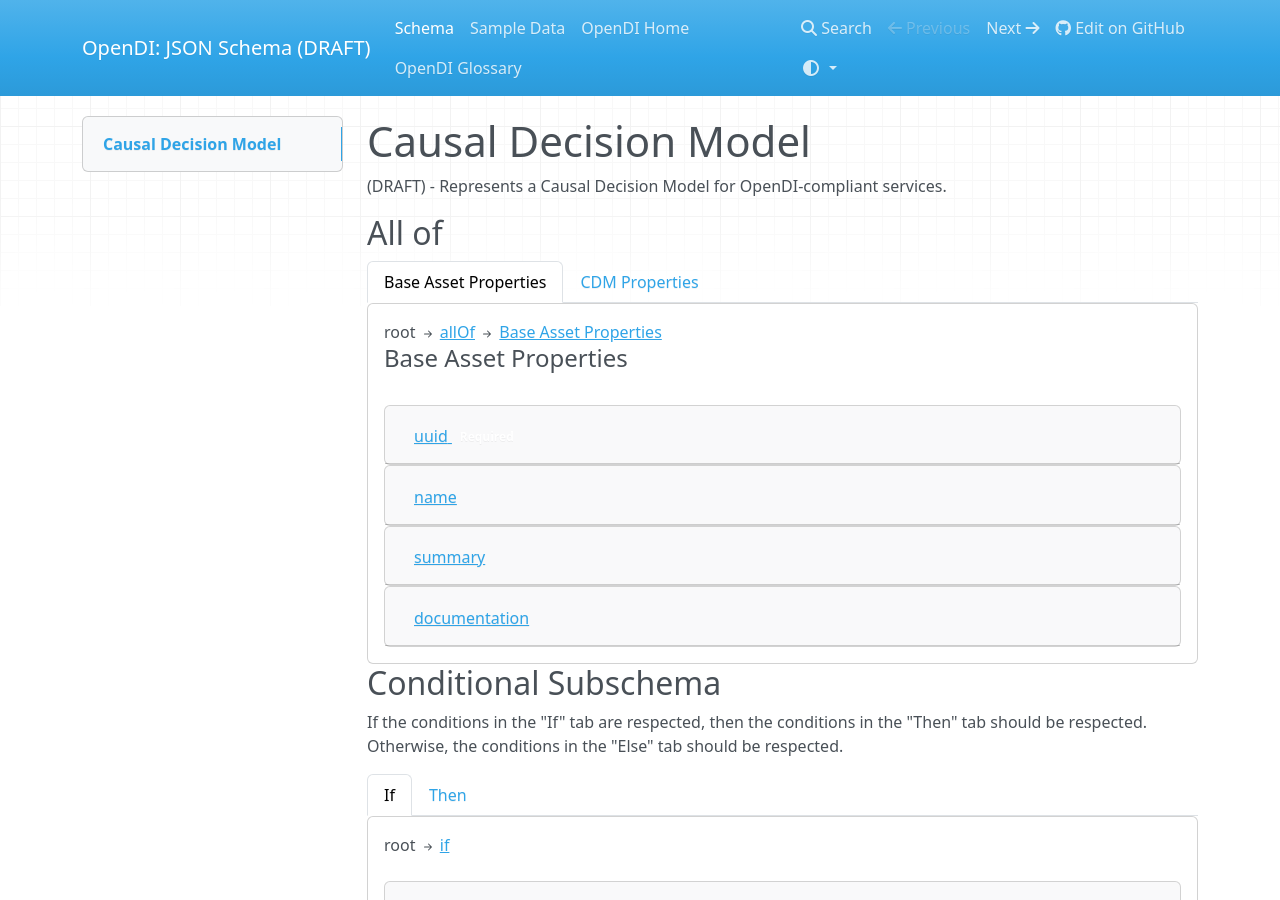
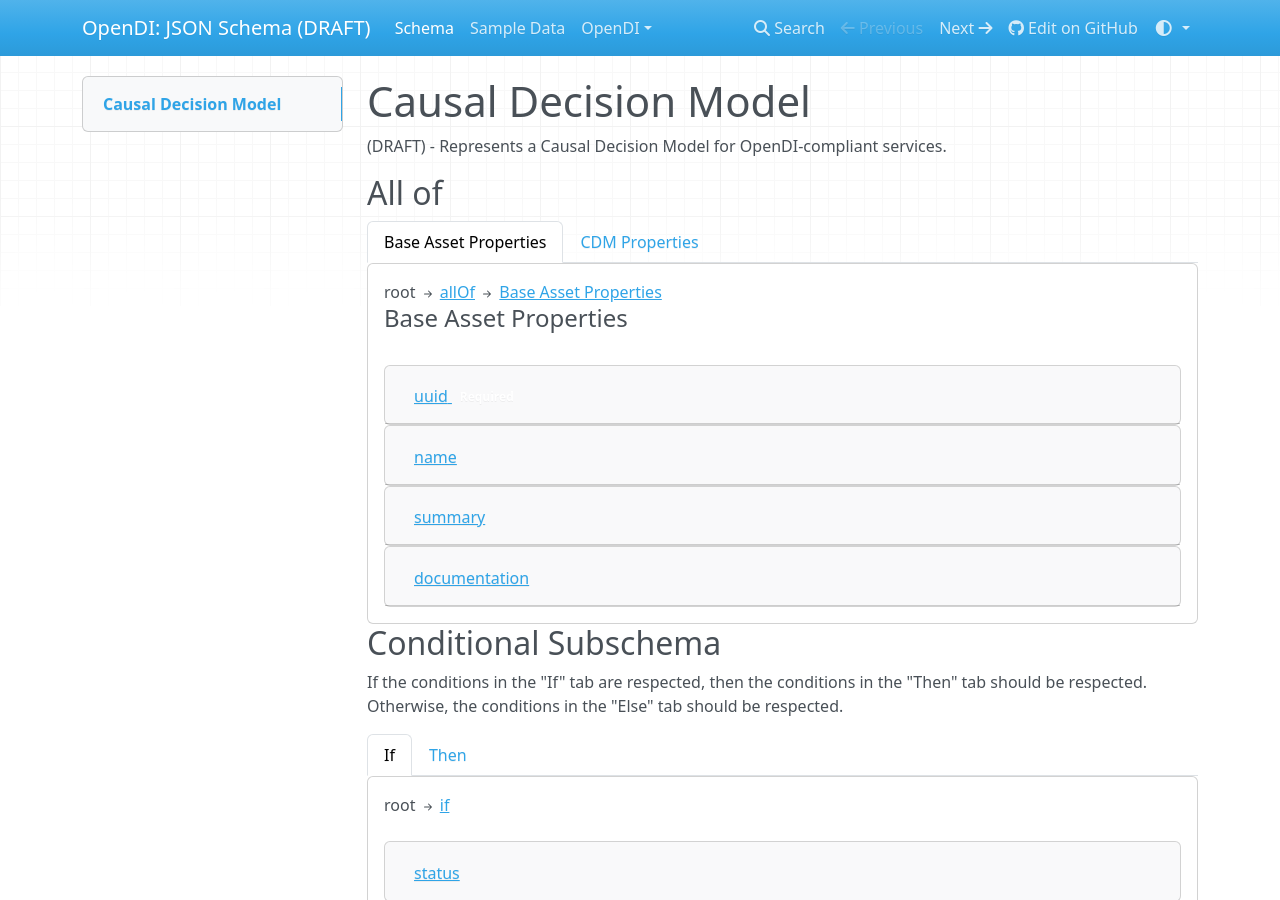
Before and after one commit to IAmKelDev/draft-opendi-json-schema, an MkDocs documentation site: the page built from docs/index.md, in a window 1280 px wide and 900 px high. Built offline with MkDocs 1.6.1, drawn with Linux system fonts in a browser that asks for light colours; nearby versions of some CDN libraries.

Commit message:
Update links to OpenDI Home
Now nested within a category at the end. This should help simplify this link area across the other sub-sites.

```diff
--- a/mkdocs.yml
+++ b/mkdocs.yml
@@ -9,8 +9,10 @@
 nav:
   - Schema: 'index.md'
   - 'Sample Data': 'test-data.md'
-  - 'OpenDI Home': "https://iamkeldev.github.io/draft-opendi-home"
-  - 'OpenDI Glossary': 'https://iamkeldev.github.io/draft-opendi-home/OpenDI Glossary'
+  - OpenDI:
+    - Home: "https://iamkeldev.github.io/draft-opendi-home"
+    - Glossary: 'https://iamkeldev.github.io/draft-opendi-home/OpenDI Glossary'
+    - 'How to Contribute': 'https://iamkeldev.github.io/draft-opendi-home/How To Contribute'
 
 # Exclude _Role Page Template.md
 exclude_docs: |
```
